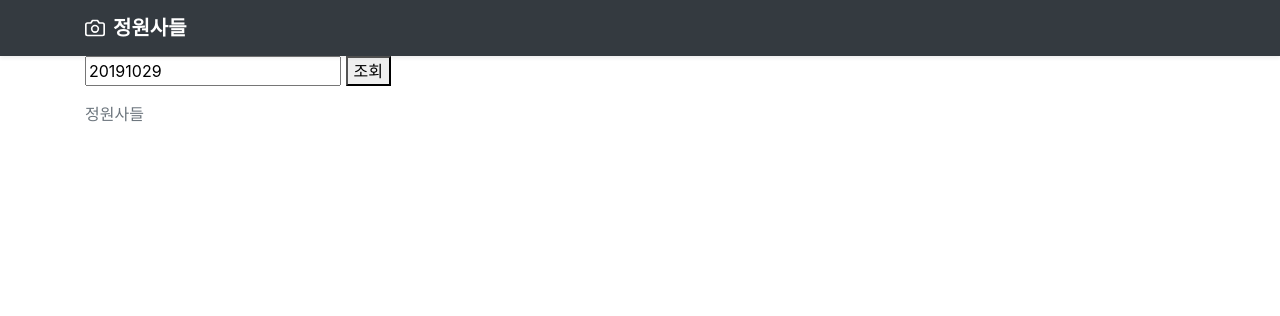
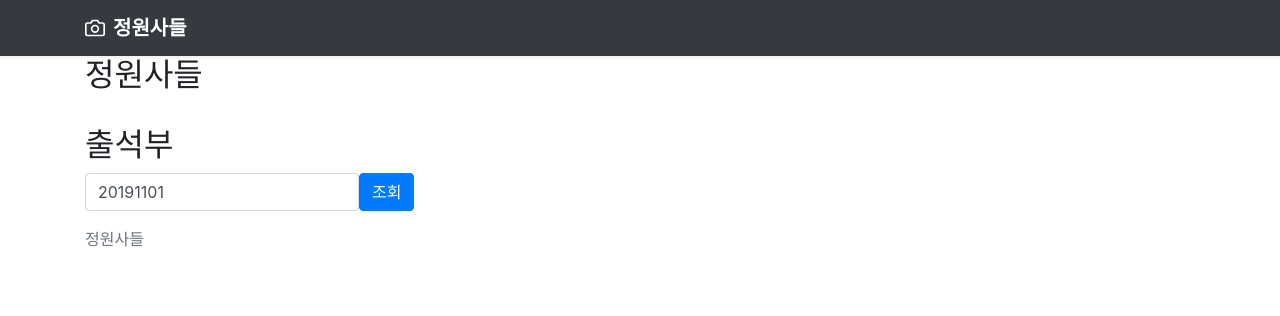
Before and after one commit to junho85/garden4, a Django app: page /attendance/ in a window 1280 px wide. Shown: the top 316 px of the page. Run offline with Django 3.2, Linux system fonts and the light colour scheme; data that the repository does not hold is empty; some libraries are stand-ins or nearby versions.

Commit message:
어제 출석부를 기본 조회 하도록

```diff
--- a/garden4-backend/attendance/templates/attendance/index.html
+++ b/garden4-backend/attendance/templates/attendance/index.html
@@ -13,6 +13,8 @@
             console.log("ready!");
 
             get_users();
+
+            $("#date").val(moment(new Date(new Date().setDate(new Date().getDate()-1))).format("YYYYMMDD"));
             get_attendance();
         });
 
@@ -40,7 +42,6 @@
             });
         }
         function get_attendance() {
-            // let date = "20191028";
             let date = $("#date").val();
 
             $.ajax({
@@ -50,7 +51,7 @@
                 data: {}
             }).done(function (data) {
                 // console.log(data);
-                let html = `<table class="table">
+                let html = `<table class="table table-sm">
 <thead>
 <th>user</th>
 <th>first_ts</th>
@@ -96,12 +97,17 @@
 
 <main role="main" class="flex-shrink-0">
     <div class="container">
+        <h2>정원사들</h2>
+        <div id="users"></div>
+        <br>
+        <h2>출석부</h2>
         <div>
-            <input id="date" type="text" placeholder="YYYYMMDD" value="20191029" />
-            <button onclick="get_attendance()">조회</button>
+            <form class="form-inline" onsubmit="return false;">
+                <input id="date" type="text" class="form-control" placeholder="YYYYMMDD" value="20191029" />
+                <button class="btn btn-primary" onclick="get_attendance()">조회</button>
+            </form>
         </div>
         <div id="attendance"></div>
-        <div id="users"></div>
     </div>
 </main>
 
```
